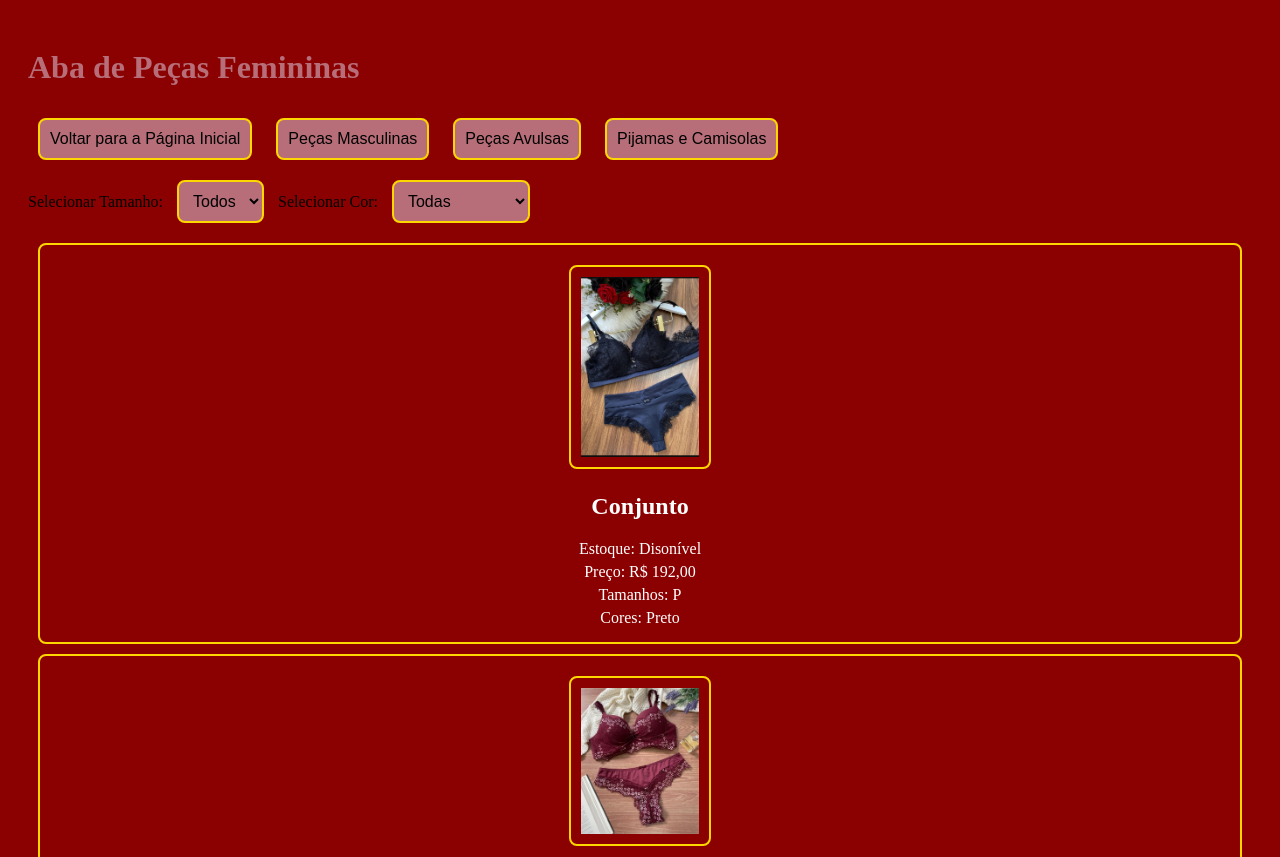
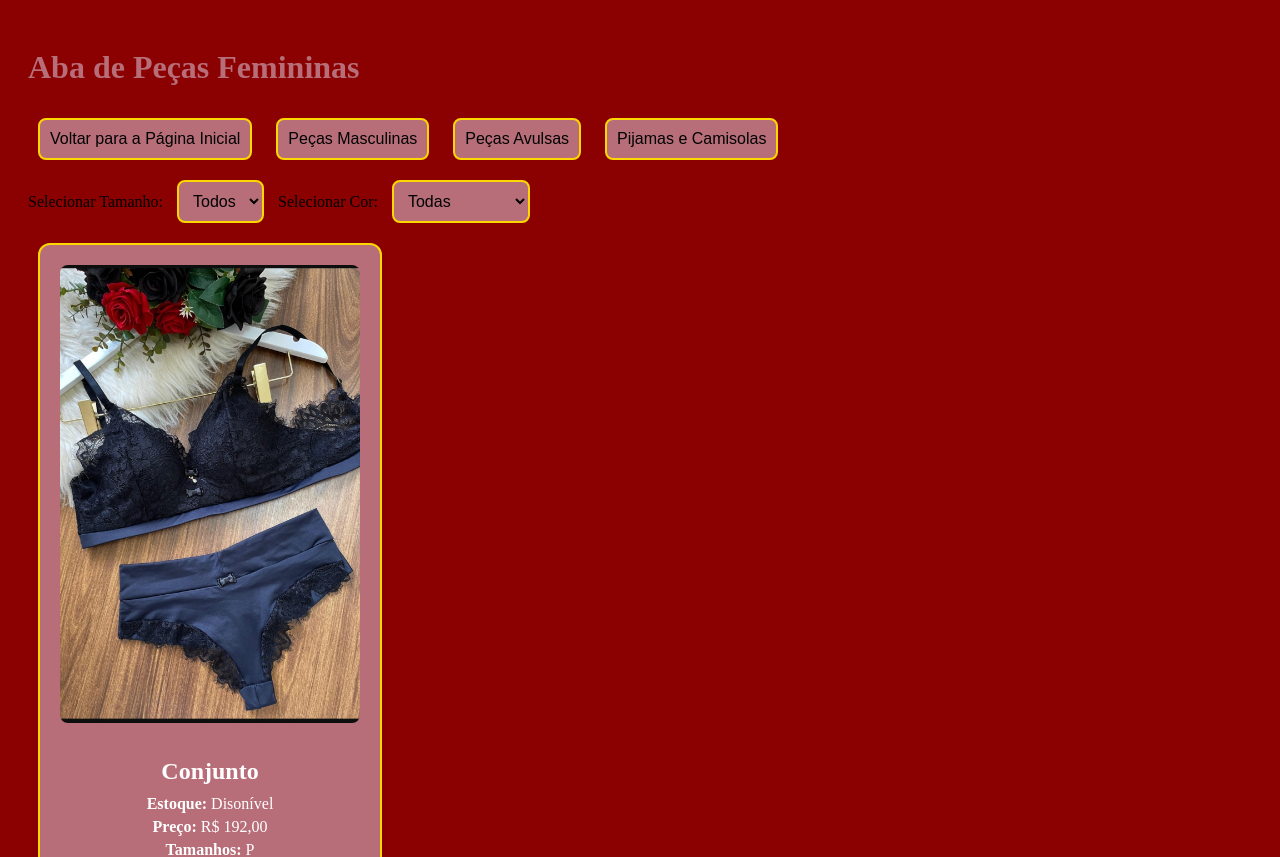
Before and after one commit to Lopes0908/Lopes0908.github.io, a SvelteKit app: page /categoria1 in a window 1280 px wide. Shown: the top 857 px of the page. Built offline with nearby package versions, Linux system fonts and the light colour scheme; a web font is replaced by a local one.

Commit message:
Atualizaçao de dizing

```diff
--- a/src/components/Produto.svelte
+++ b/src/components/Produto.svelte
@@ -8,41 +8,59 @@
 </script>
 
 <div class="produto">
-	<a href={imagem}> <img src={imagem} alt={nome} /></a>
-	<h2>{nome}</h2>
-	<p>Estoque: {estoque}</p>
-	<p>Preço: {preco}</p>
-	<p>Tamanhos: {tamanhos.join(', ')}</p>
-	<p>Cores: {cores.join(', ')}</p>
+	<img src={imagem} alt={nome} />
+	<div class="produto-info">
+		<h2>{nome}</h2>
+		<p><strong>Estoque:</strong> {estoque}</p>
+		<p><strong>Preço:</strong> {preco}</p>
+		<p><strong>Tamanhos:</strong> {tamanhos.join(', ')}</p>
+		<p><strong>Cores:</strong> {cores.join(', ')}</p>
+	</div>
 </div>
 
 <style>
 	.produto {
-		border: 2px solid black;
-		padding: 10px;
+		display: flex;
+		flex-direction: column;
+		align-items: center;
+		background-color: #b76e79; /* Muda a cor de fundo */
+		border: 2px solid #ffd700;
+		box-shadow: 0 4px 6px rgba(0, 0, 0, 0.1);
+		border-radius: 12px;
+		padding: 20px;
 		margin: 10px;
-		border-color: #ffd700;
-		border-radius: 8px; /* Bordas arredondadas */
-		text-align: center;
+		width: 300px;
+		transition: transform 0.2s, box-shadow 0.2s;
+	}
+
+	.produto:hover {
+		transform: translateY(-5px);
+		box-shadow: 0 8px 12px rgba(0, 0, 0, 0.2);
 	}
 
 	img {
-		border: 2px solid black;
-		padding: 10px;
-		margin: 10px;
-		cursor: pointer;
-		border-color: #ffd700;
+		width: 100%;
+		height: auto;
 		border-radius: 8px;
-		max-width: 10%;
-		height: 10%;
+		margin-bottom: 15px;
+	}
+
+	.produto-info {
+		text-align: center;
 	}
 
 	h2 {
 		font-size: 1.5rem;
-		margin-top: 10px;
+		margin-bottom: 10px;
+		color: white;
 	}
 
 	p {
 		margin: 5px 0;
+		color: white;
+	}
+
+	p strong {
+		color: white;
 	}
 </style>
```
